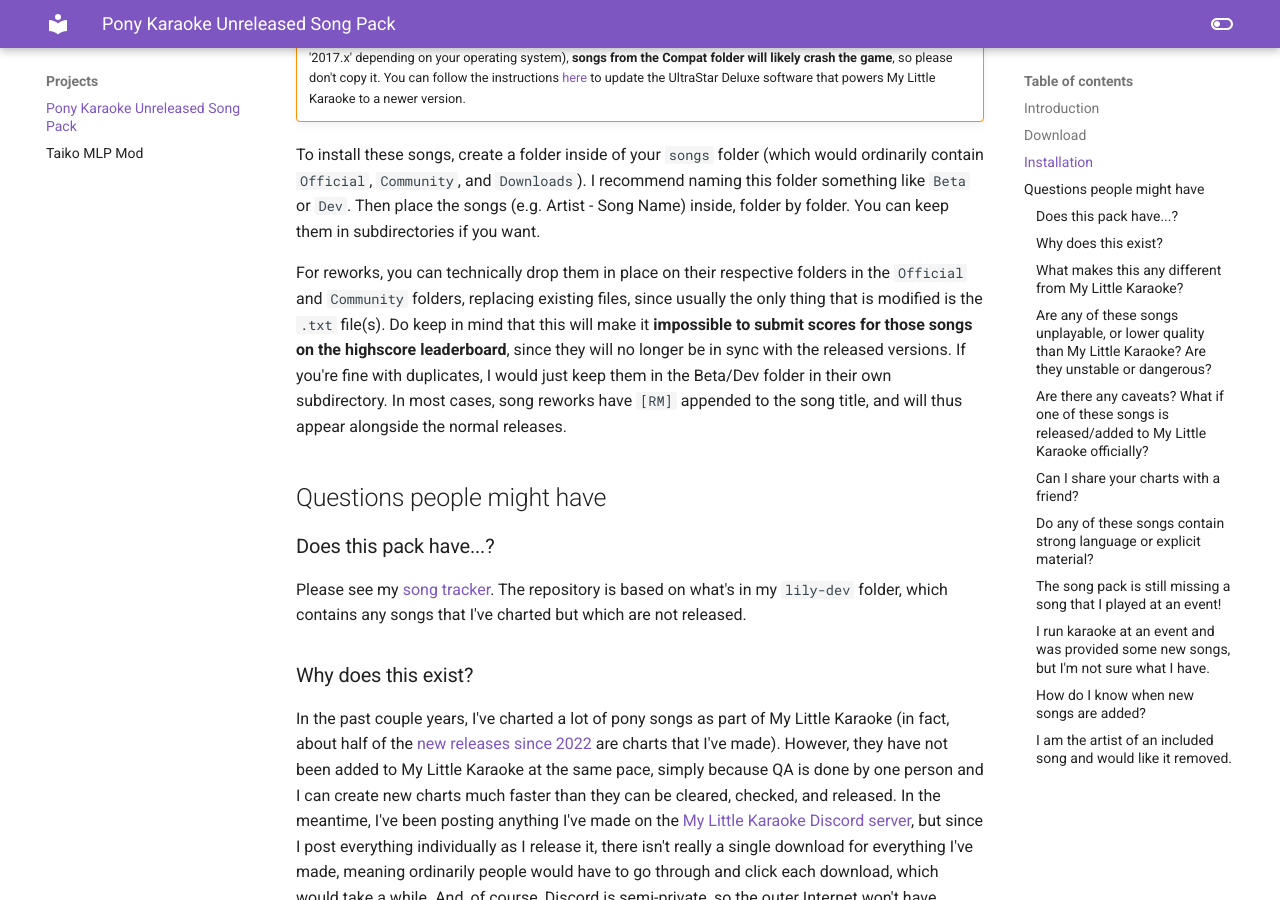
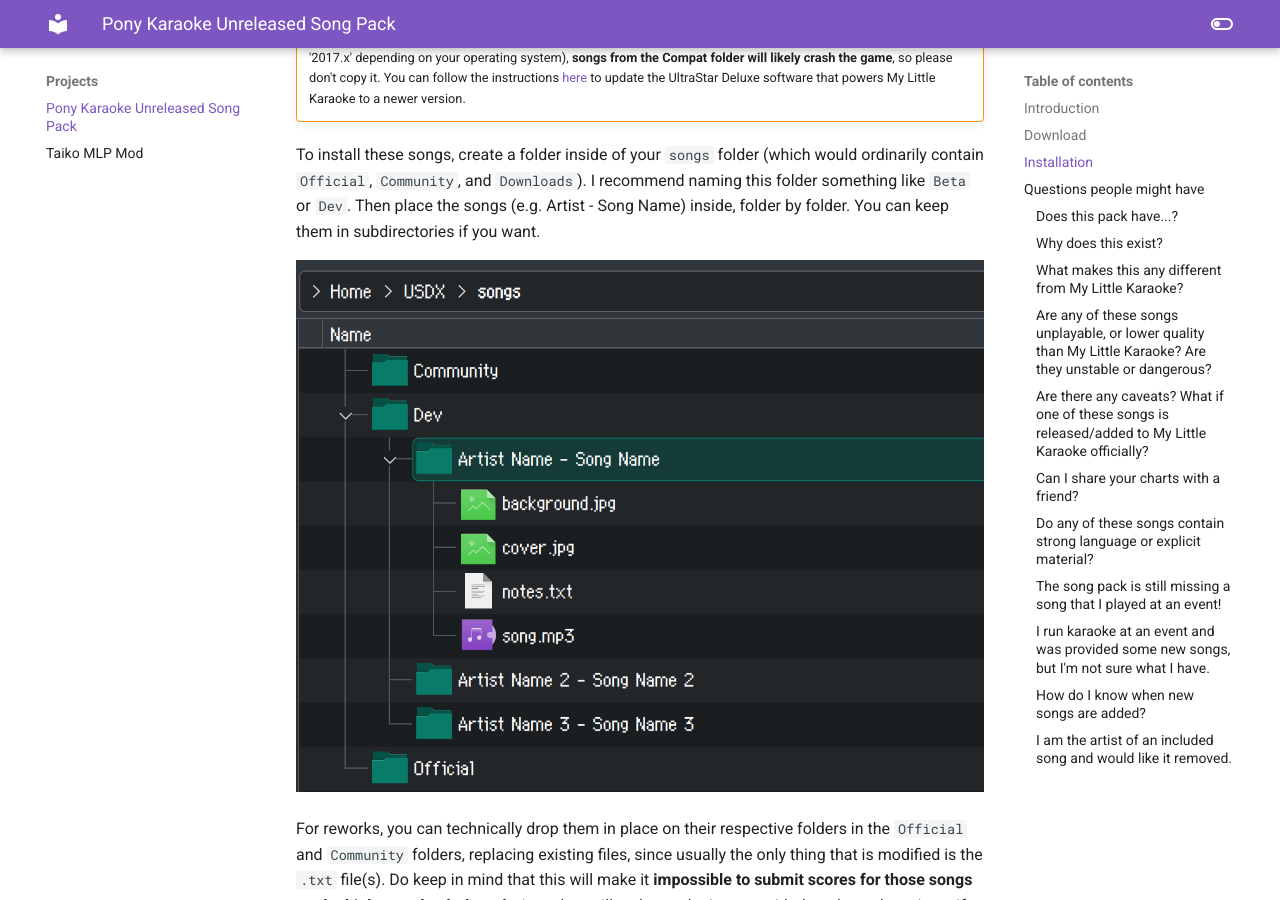
Before and after one commit to lilyuwuu/website, an MkDocs documentation site: the page built from docs/projects/pony-karaoke.md, in a window 1280 px wide and 900 px high, scrolled down 2567 px. Built offline with MkDocs 1.6.1 and Material for MkDocs 9.7.7, drawn with Linux system fonts in a browser that asks for light colours.

Commit message:
mlk: show song path

```diff
--- a/docs/projects/pony-karaoke.md
+++ b/docs/projects/pony-karaoke.md
@@ -47,6 +47,8 @@
     If you are using the version of UltraStar Deluxe bundled with My Little Karaoke, (versioned as '2020.4 stable' or '2017.x' depending on your operating system), **songs from the Compat folder will likely crash the game**, so please don't copy it. You can follow the instructions [here](/guide/mlk) to update the UltraStar Deluxe software that powers My Little Karaoke to a newer version.
 
 To install these songs, create a folder inside of your `songs` folder (which would ordinarily contain `Official`, `Community`, and `Downloads`). I recommend naming this folder something like `Beta` or `Dev`. Then place the songs (e.g. Artist - Song Name) inside, folder by folder. You can keep them in subdirectories if you want.
+
+![Image: Folder tree](../resources/mlk/folder_tree.png)
 
 For reworks, you can technically drop them in place on their respective folders in the `Official` and `Community` folders, replacing existing files, since usually the only thing that is modified is the `.txt` file(s). Do keep in mind that this will make it **impossible to submit scores for those songs on the highscore leaderboard**, since they will no longer be in sync with the released versions. If you're fine with duplicates, I would just keep them in the Beta/Dev folder in their own subdirectory. In most cases, song reworks have `[RM]` appended to the song title, and will thus appear alongside the normal releases.
 
```
Also changed, not shown: docs/guides/mlk.md (+2 -0 lines), docs/resources/mlk/folder_tree.png (added).
